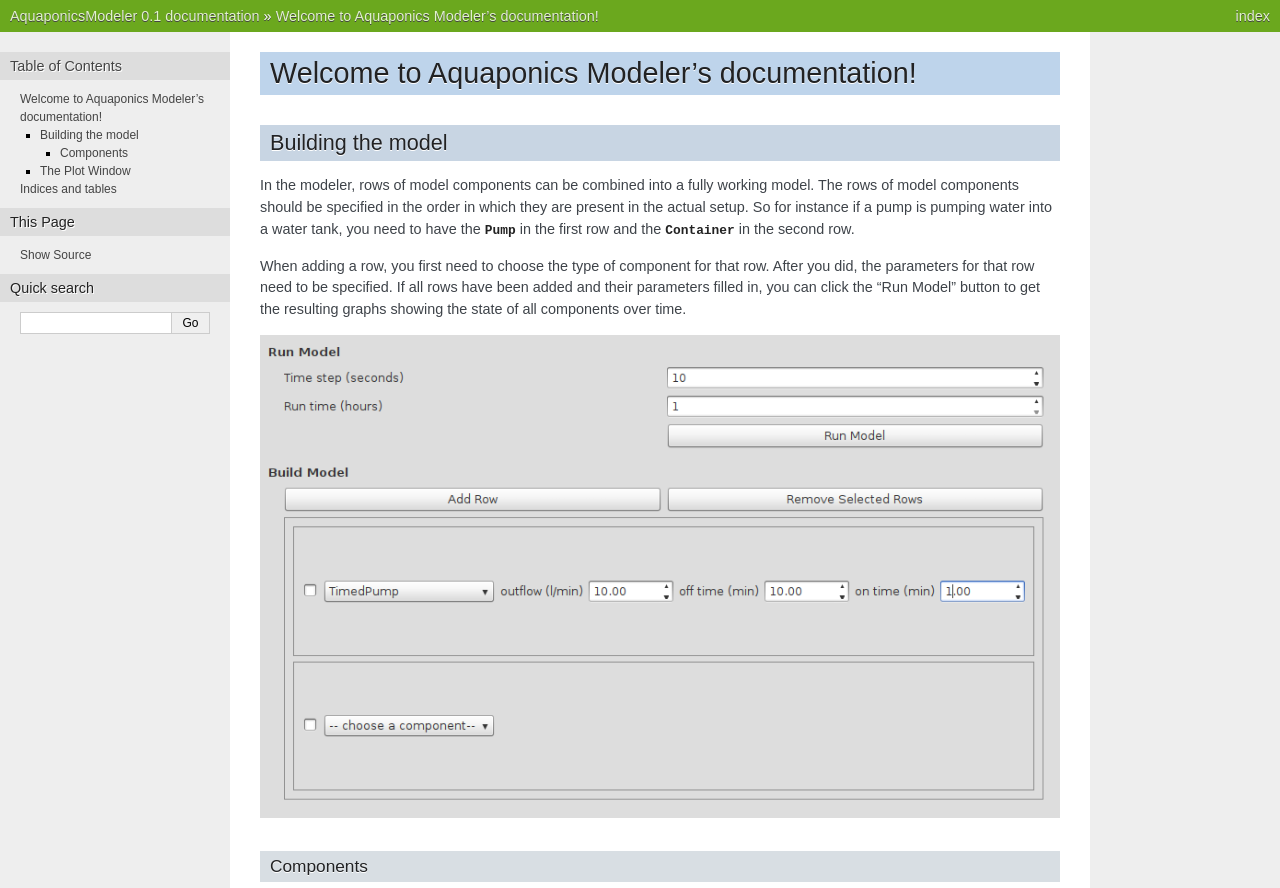
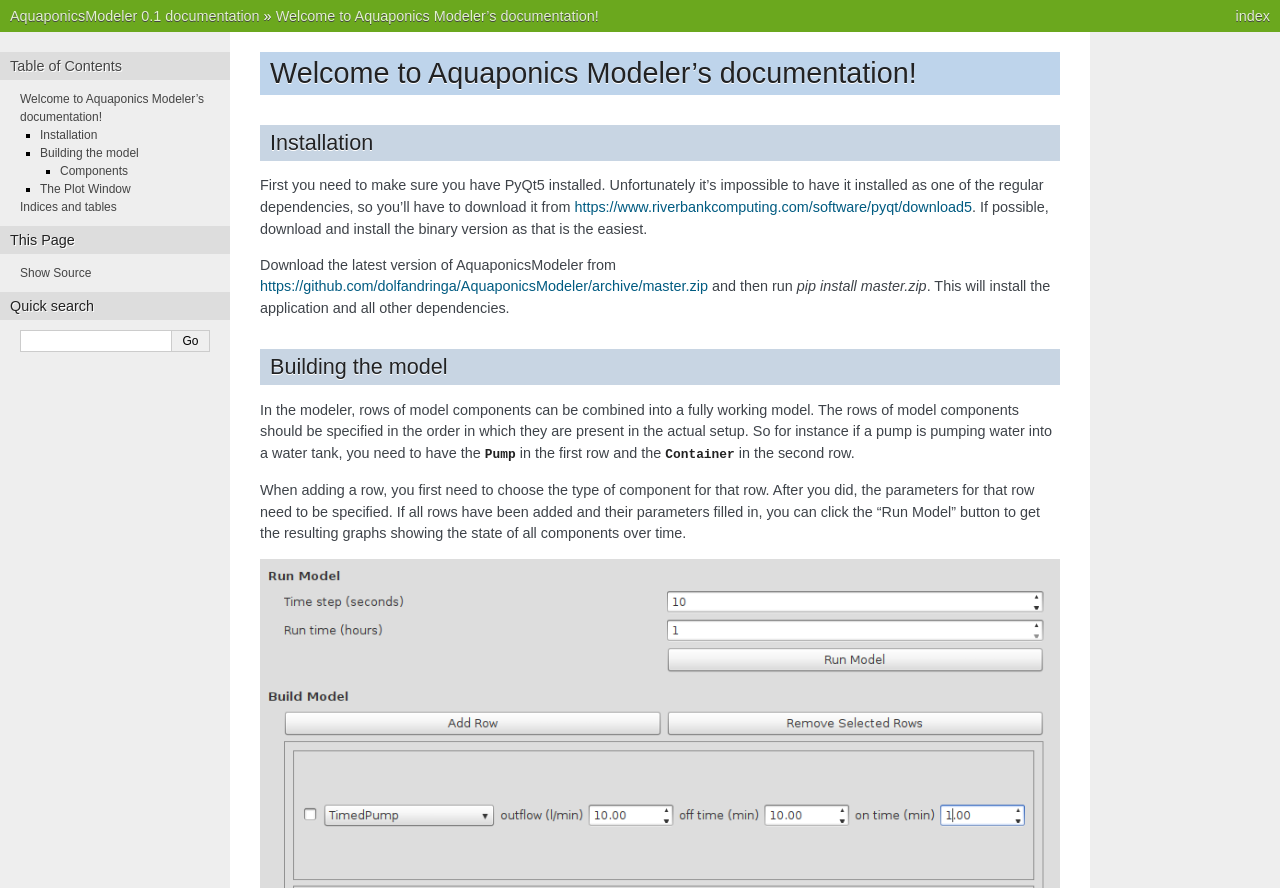
Before and after one commit to dolfandringa/AquaponicsModeler, a Sphinx documentation site: the page built from docs/index.rst, in a window 1280 px wide and 900 px high, cut to the strip 0-888 px from the top of the window. Built offline with Sphinx 7.4.7, drawn with Linux system fonts in a browser that asks for light colours.

Commit message:
Added installation instructions

```diff
--- a/docs/index.rst
+++ b/docs/index.rst
@@ -9,7 +9,15 @@
 .. toctree::
    :maxdepth: 2
 
+------------
+Installation
+------------
+First you need to make sure you have PyQt5 installed. Unfortunately it's impossible to have it installed
+as one of the regular dependencies, so you'll have to download it from https://www.riverbankcomputing.com/software/pyqt/download5.
+If possible, download and install the binary version as that is the easiest.
 
+Download the latest version of AquaponicsModeler from https://github.com/dolfandringa/AquaponicsModeler/archive/master.zip
+and then run `pip install master.zip`. This will install the application and all other dependencies.
 
 ------------------
 Building the model
```
